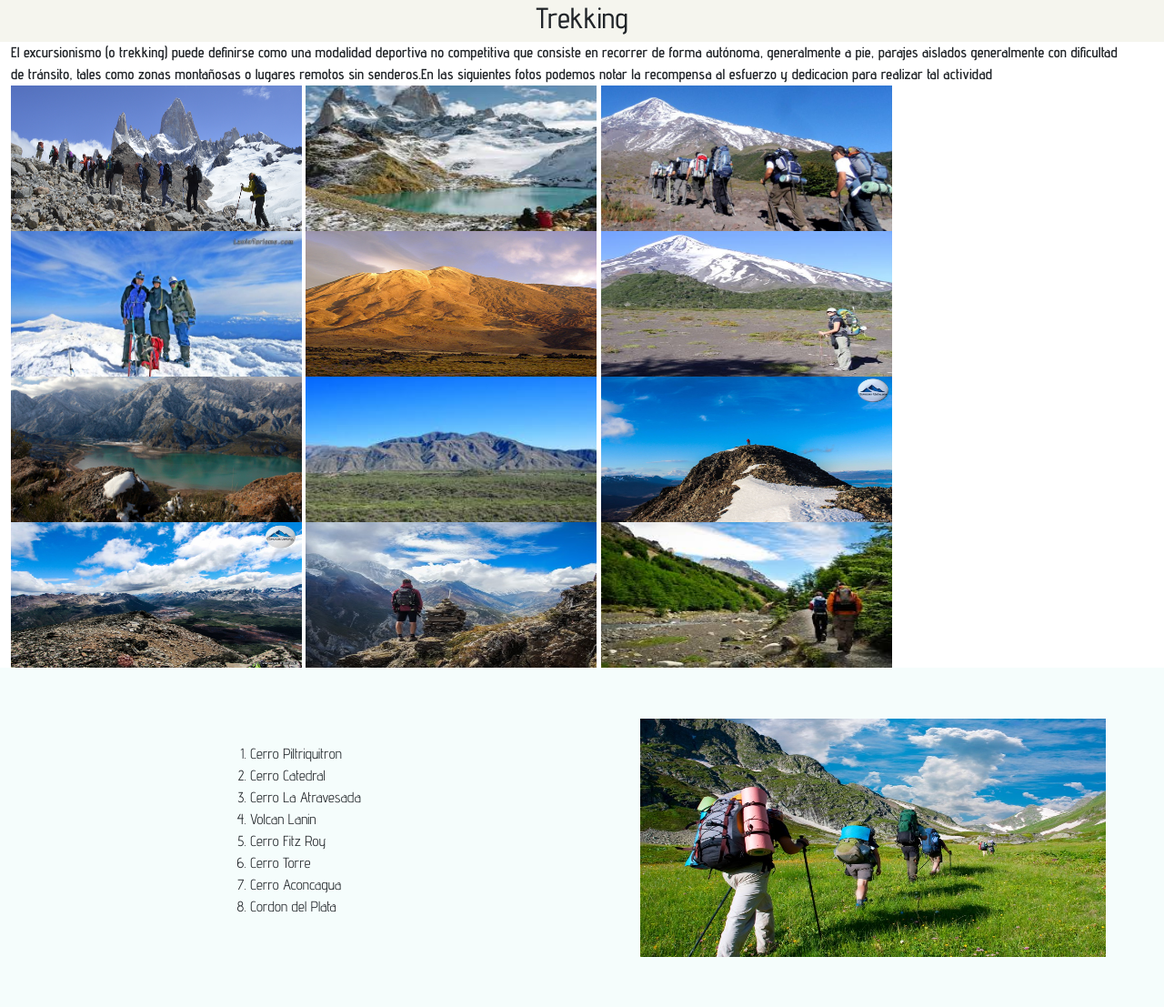
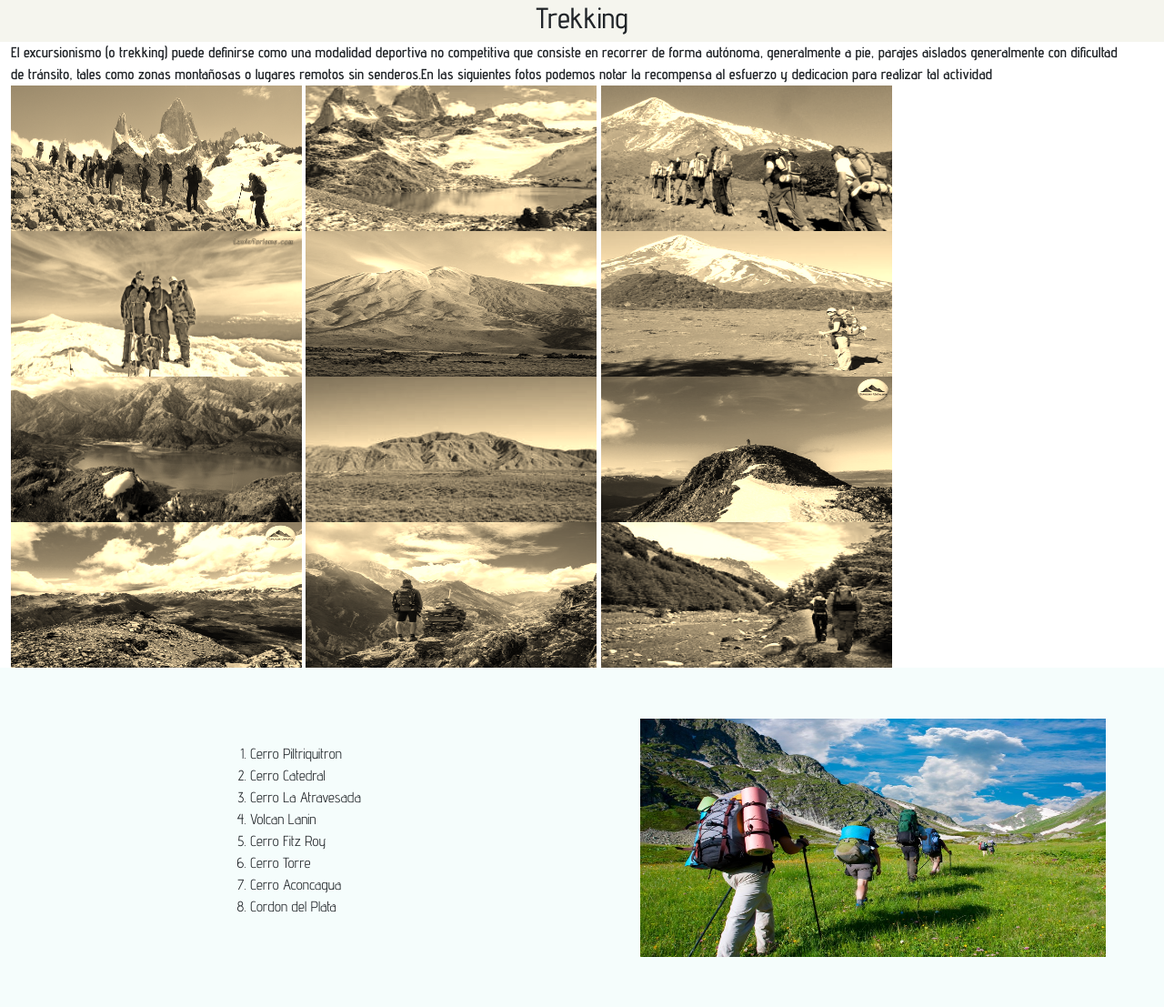
Before and after one commit to xTorettox/TrabajoGrupal, a PHP site: page /ejercicio6.php in a window 1280 px wide. Shown: the part 158-1265 px from the top of the page at 91% size. Run offline with PHP 8.4, Linux system fonts and the light colour scheme; data comes from the database, SQL or seed files in the repository; some libraries are stand-ins or nearby versions.

Commit message:
Correcciones Ej6
Correciones menores en el CSS de las imágenes en el ejercicio 6. Se agregó tono Sepia a las imágenes inactivas, y saturación y escala a los hovers.

```diff
--- a/css/style.css
+++ b/css/style.css
@@ -162,6 +162,16 @@ body {
   --bs-gutter-x: 0rem;
 }
 
+.img-lista {
+  filter: sepia();
+}
+
+.img-lista:hover {
+  transform: scale(1.1);
+  filter: saturate(200%);
+  transition:all .5s ease-in-out;
+}
+
 .cont-img img {
   height: 10em;
   width: 20em;
--- a/ejercicio6.php
+++ b/ejercicio6.php
@@ -21,19 +21,19 @@ $opciones = $mysqli->query("SELECT * FROM montania");
                 </div>
             </div>
             <div class="row">
-                <div class="col-lg-12 cont-img">
-                    <img src="./img/trekking_chalten1.jpg" alt="">
-                    <img src="./img/trekking_chalten2.jpg" alt="">
-                    <img src="./img/trekking_lanin1.jpg" alt="">
-                    <img src="./img/trekking_lanin2.jpg" alt="">
-                    <img src="./img/trekking_tromen1.jpg" alt="">
-                    <img src="./img/trekking_tromen2.jpg" alt="">
-                    <img src="./img/trekking_mendoza1.jpg" alt="">
-                    <img src="./img/trekking_mendoza2.jpg" alt="">
-                    <img src="./img/trekking_ushuaia1.jpg" alt="">
-                    <img src="./img/trekking_ushuaia2.jpg" alt="">
-                    <img src="./img/trekking5.jpeg" alt="">
-                    <img src="./img/trekking6.jpg" alt="">
+                <div class="col-lg-12 cont-img" id="img-container">
+                    <img class="img-lista" src="./img/trekking_chalten1.jpg" alt="">
+                    <img class="img-lista" src="./img/trekking_chalten2.jpg" alt="">
+                    <img class="img-lista" src="./img/trekking_lanin1.jpg" alt="">
+                    <img class="img-lista" src="./img/trekking_lanin2.jpg" alt="">
+                    <img class="img-lista" src="./img/trekking_tromen1.jpg" alt="">
+                    <img class="img-lista" src="./img/trekking_tromen2.jpg" alt="">
+                    <img class="img-lista" src="./img/trekking_mendoza1.jpg" alt="">
+                    <img class="img-lista" src="./img/trekking_mendoza2.jpg" alt="">
+                    <img class="img-lista" src="./img/trekking_ushuaia1.jpg" alt="">
+                    <img class="img-lista" src="./img/trekking_ushuaia2.jpg" alt="">
+                    <img class="img-lista" src="./img/trekking5.jpeg" alt="">
+                    <img class="img-lista" src="./img/trekking6.jpg" alt="">
                 </div>
             </div>
             <div class="row primer-row">
@@ -41,7 +41,7 @@ $opciones = $mysqli->query("SELECT * FROM montania");
                     <ol class="list-li-desc">
                         <?php $i = 1;
                         while ($rowOpciones = $opciones->fetch_assoc()) { ?>
-                        <li id="<?php echo $rowOpciones['id'] ?>"><?php echo $rowOpciones['nombre'] ?></li>
+                            <li id="<?php echo $rowOpciones['id'] ?>"><?php echo $rowOpciones['nombre'] ?></li>
                         <?php $i++;
                         } ?>
                     </ol>
```
